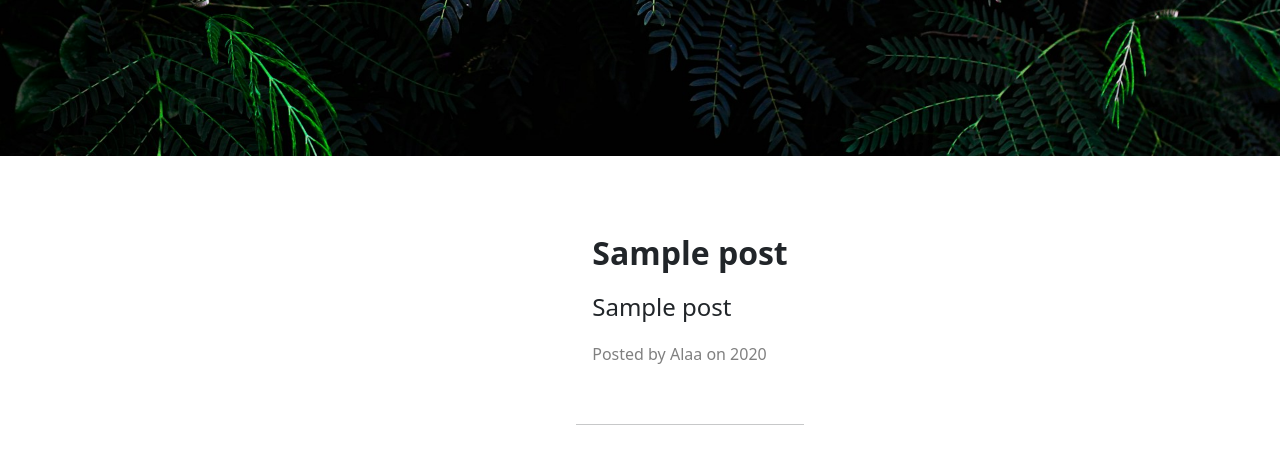
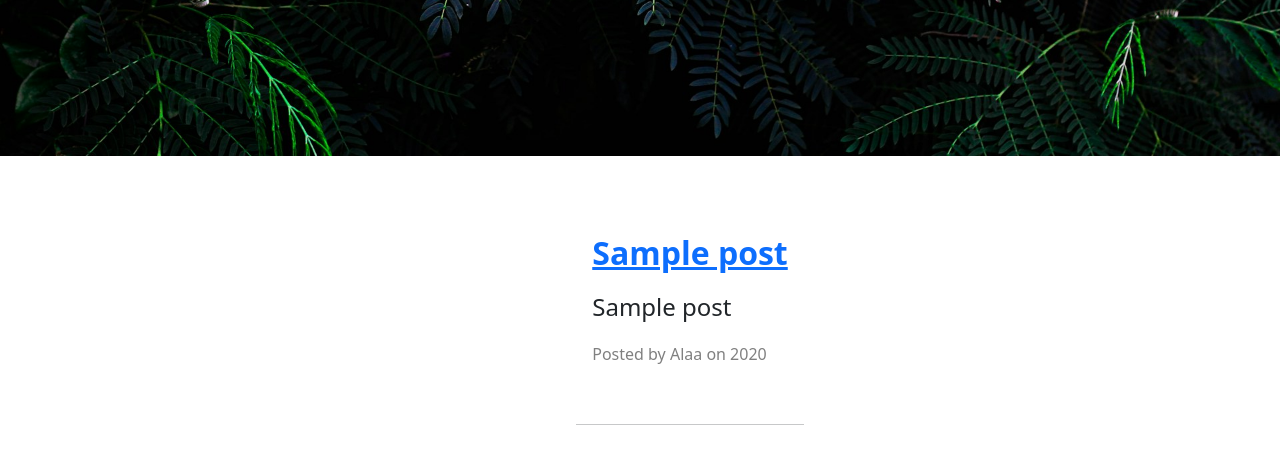
Before and after one commit to alaaibr25/my-blog2, a Flask app: template templates/index.html in a window 1280 px wide. Shown: the part 697-1169 px from the top of the page. Run offline with Flask 3, Linux system fonts and the light colour scheme; the template is opened without the code that fills it: most values are stand-ins (such as "Sample title", 1, 10 or a date in 2020).

Commit message:
Update index.html
add post id to h2 tag.

```diff
--- a/templates/index.html
+++ b/templates/index.html
@@ -26,7 +26,9 @@
        {% for post in all_posts:%}
       <li class="list-group-item">
 
-          <h2 class="card-title">{{post['title']}}</h2>
+            <a href="{{ url_for('post_page', indx=post['id']) }}">
+            <h2 class="card-title"> {{post['title']}}</h2>
+            </a>
           <h4 class="card-title">{{post['subtitle']}}</h4>
           <p style="color:gray;" class="card-title">Posted by Alaa on {{year}}</p>
 
```
